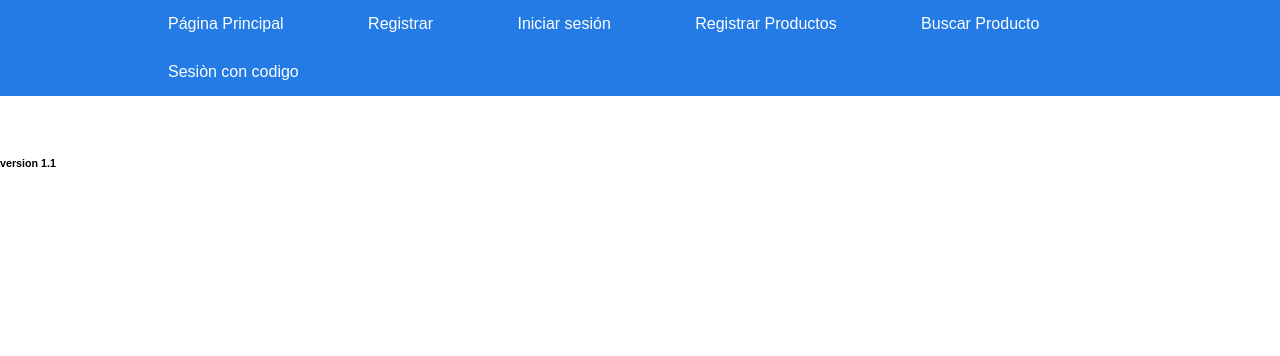
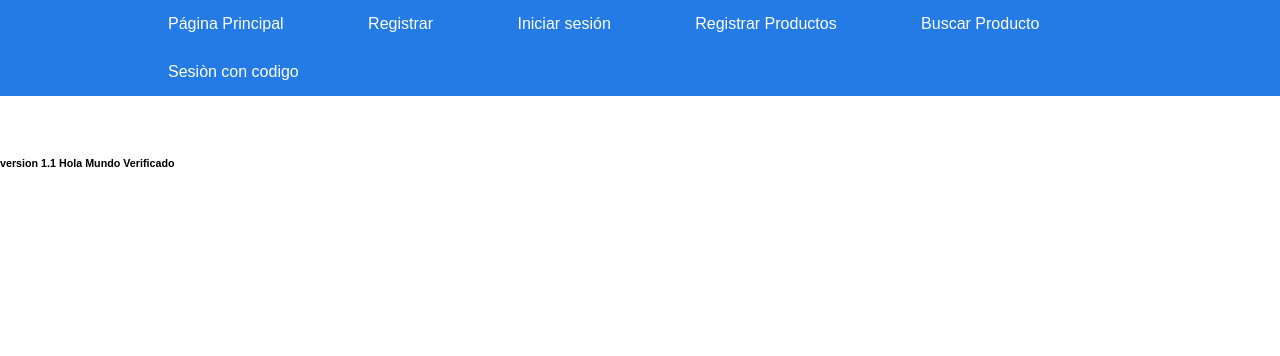
Before and after one commit to upames/sesion-, a PHP site: page / in a window 1280 px wide. Shown: the top 356 px of the page. Run offline with PHP 8.4, Linux system fonts and the light colour scheme.

Commit message:
funcional 2

```diff
--- a/dentroDeSesion.php
+++ b/dentroDeSesion.php
@@ -1,10 +1,6 @@
 <?php
 
 $nombre=$_GET["passwordCifrado"];
-<<<<<<< HEAD
-
-=======
->>>>>>> 2754a79cd6bb0a3753d986b85db728b22a7f676f
 ?>
 
 <!DOCTYPE html>
--- a/index.php
+++ b/index.php
@@ -28,6 +28,6 @@
      <div class="container">
        <div class="row">
        <br><br>
-       <h6>version 1.1</h6>
+       <h6>version 1.1 Hola Mundo Verificado</h6>
   </body>
 </html>
```
